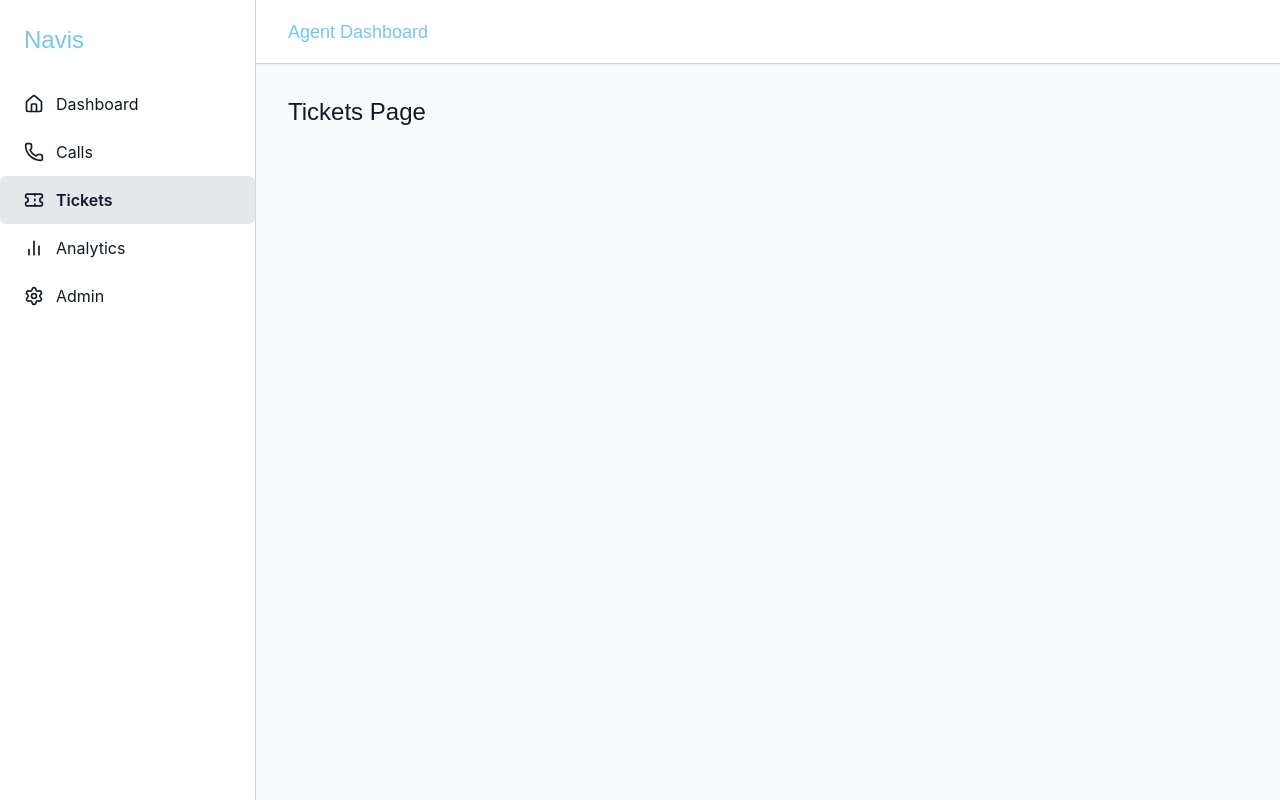
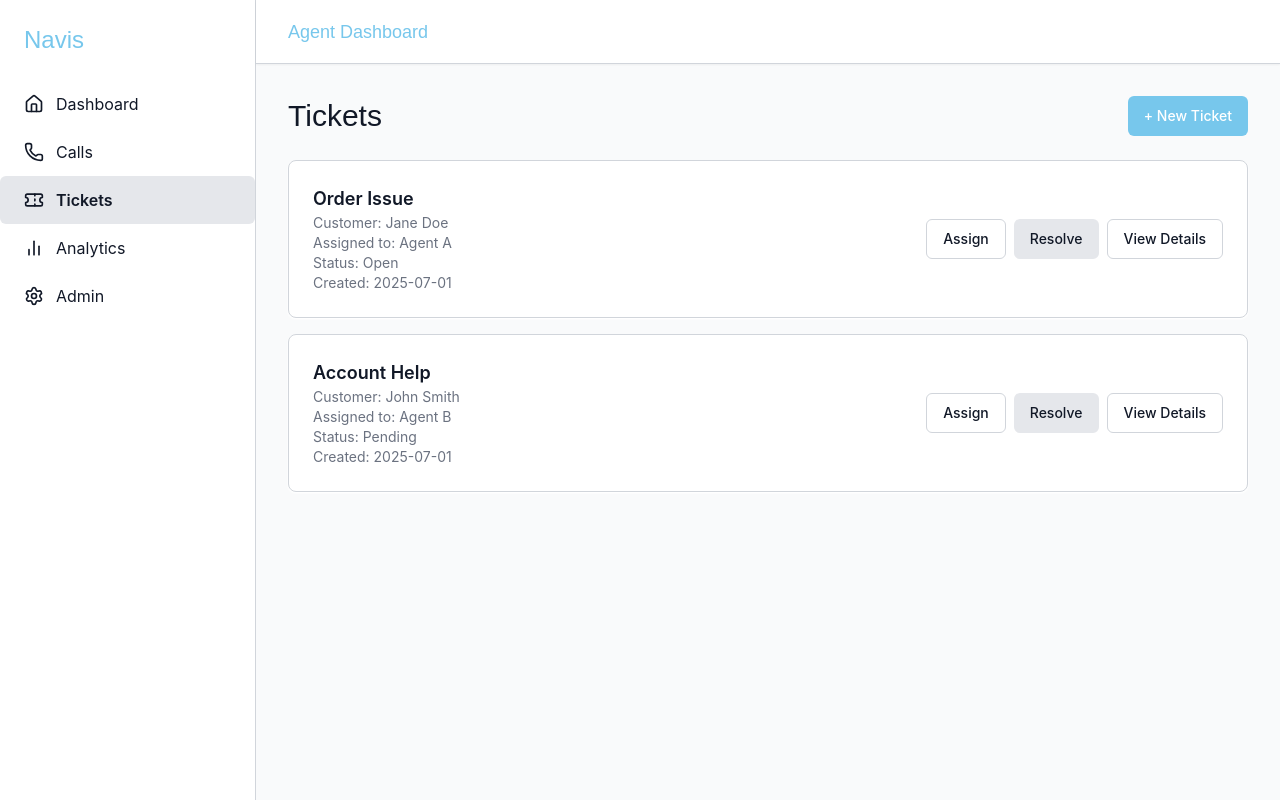
Before and after one commit to shaan101patel/NavisCopilot_NP_1.0, a React (Create React App) app in the folder app/: page /tickets in a window 1280 px wide. Built offline with nearby package versions, Linux system fonts and the light colour scheme.

Commit message:
Step 9: Develop Ticket Management UI (Backend Integration Marked for Later)

```diff
--- a/app/src/pages/Tickets.tsx
+++ b/app/src/pages/Tickets.tsx
@@ -1,3 +1,55 @@
+import { Card } from "@/components/ui/card";
+import { Button } from "@/components/ui/button";
+import { useState } from "react";
+
+// IMPLEMENT LATER: Replace with real ticket data from backend (Supabase).
+// Expected data: Array of tickets (id, customer, subject, status, assigned agent, createdAt, updatedAt, related call info).
+const mockTickets = [
+  { id: "TCK-001", customer: "Jane Doe", subject: "Order Issue", status: "Open", assignedTo: "Agent A", createdAt: "2025-07-01" },
+  { id: "TCK-002", customer: "John Smith", subject: "Account Help", status: "Pending", assignedTo: "Agent B", createdAt: "2025-07-01" },
+];
+
 export default function Tickets() {
-  return <div className="text-2xl font-heading">Tickets Page</div>;
+  // IMPLEMENT LATER: Fetch ticket list from backend (Supabase).
+  const [tickets] = useState(mockTickets);
+
+  // IMPLEMENT LATER: Add state and logic for creating, assigning, and resolving tickets with backend integration.
+
+  return (
+    <div>
+      <div className="flex justify-between items-center mb-6">
+        <h1 className="text-3xl font-heading">Tickets</h1>
+        {/* IMPLEMENT LATER: Add ticket creation modal and logic */}
+        <Button className="bg-primary text-white hover:bg-blue-700">
+          + New Ticket
+        </Button>
+      </div>
+      <div className="grid grid-cols-1 gap-4">
+        {tickets.map((ticket) => (
+          <Card key={ticket.id} className="p-6 flex justify-between items-center">
+            <div>
+              <div className="text-lg font-semibold">{ticket.subject}</div>
+              <div className="text-sm text-gray-500">Customer: {ticket.customer}</div>
+              <div className="text-sm text-gray-500">Assigned to: {ticket.assignedTo}</div>
+              <div className="text-sm text-gray-500">Status: {ticket.status}</div>
+              <div className="text-sm text-gray-500">Created: {ticket.createdAt}</div>
+            </div>
+            <div className="flex gap-2">
+              {/* IMPLEMENT LATER: Wire up these buttons to backend actions (assign, resolve, view details) */}
+              <Button variant="outline">
+                Assign
+              </Button>
+              <Button variant="secondary">
+                Resolve
+              </Button>
+              <Button variant="outline">
+                View Details
+              </Button>
+            </div>
+          </Card>
+        ))}
+      </div>
+      {/* IMPLEMENT LATER: Add ticket detail view/modal for editing, adding notes, and viewing call/AI data */}
+    </div>
+  );
 }
```
